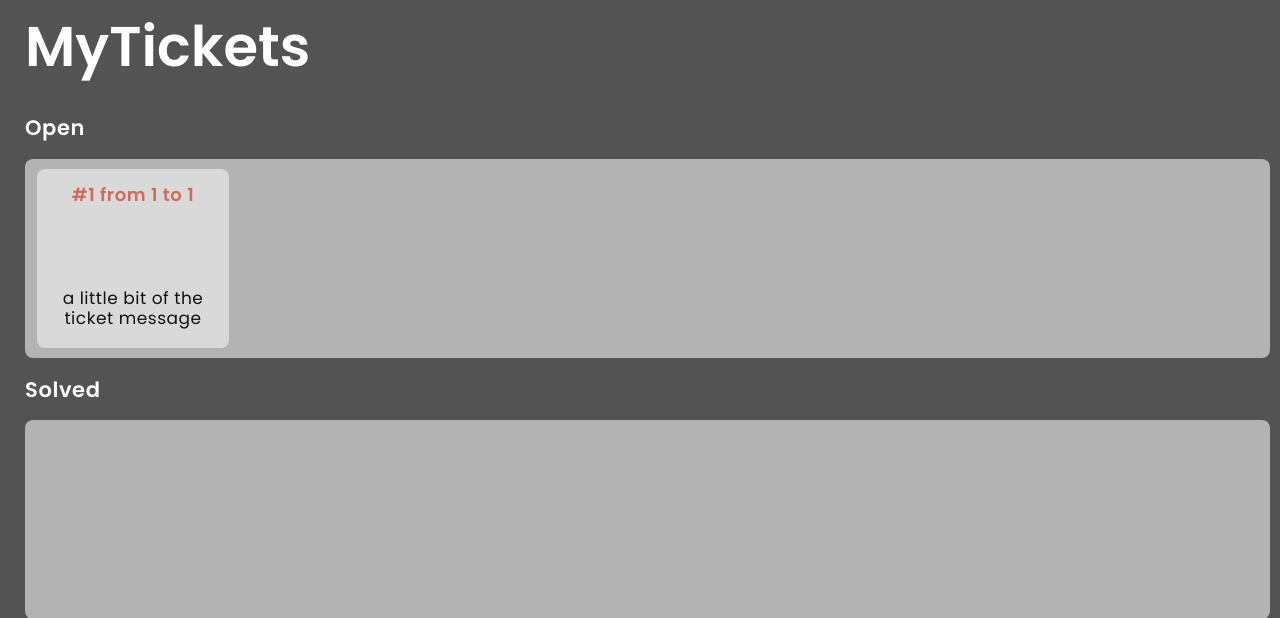
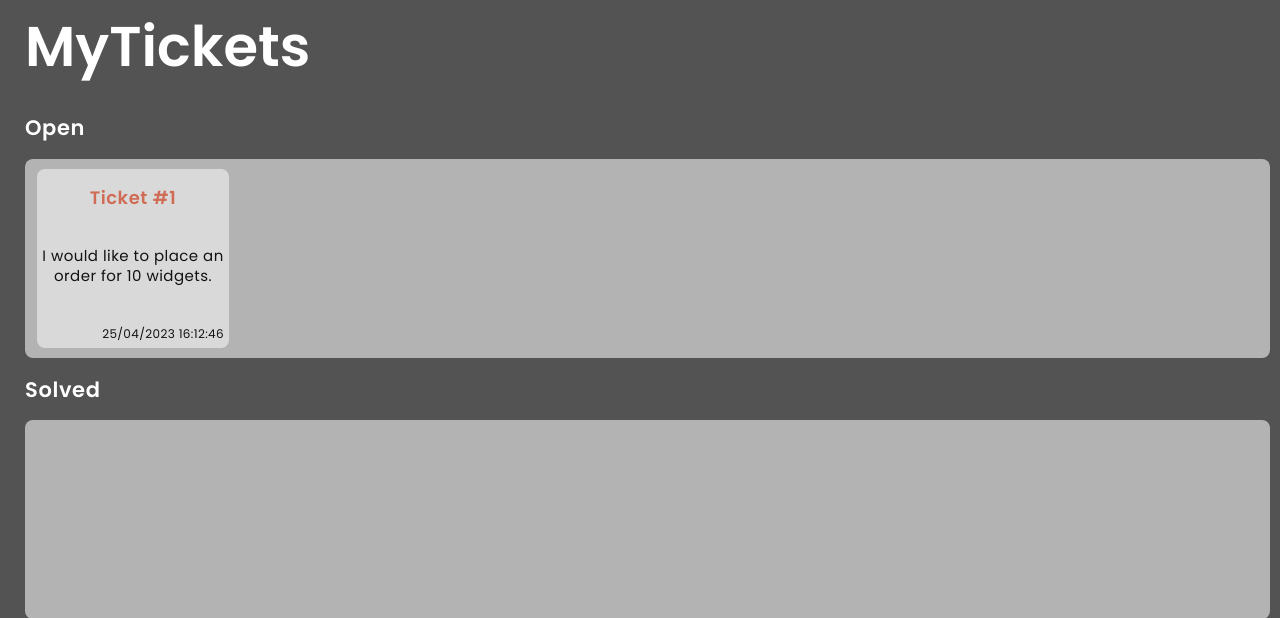
Before and after one commit to Xouteiro/TroubleTickets, a PHP site: page /pages/tickets_client.php in a window 1280 px wide. Shown: the part 92-710 px from the top of the page. Run offline with PHP 8.4, Linux system fonts and the light colour scheme; the visitor is signed in with stand-in values (Sample User, id 1); data comes from the database, SQL or seed files in the repository.

Commit message:
Finished My Tickets Page for the client

```diff
--- a/css/layout.css
+++ b/css/layout.css
@@ -242,6 +242,8 @@ div.solved-tickets{
 }
 
 div.ticket{
+    display: flex;
+    flex-direction: column;
     margin:8px;
     margin-left: 12px;
     width: 12em;
--- a/css/style.css
+++ b/css/style.css
@@ -262,28 +262,35 @@ div.solved-tickets {
 
 div.ticket{
     background-color: white;
-    position: relative;
     border-radius: 8px;
 }
 
 div.ticket h4{
     margin: auto;
     text-align: center;
-    padding: 15px;
     color: #F47458;
 }
 
 div.ticket p{
-    position: absolute;
-    bottom: 15px;
-    padding: 5px;
     margin: auto;
+    margin-left: 5px;
+    margin-right: 5px;;
     color:black;
     word-wrap: break-word;
     text-align: center;
-    align-self: flex-end;
 }
 
+div.ticket h5{
+    display:flex;
+    margin: auto;
+    margin-right: 5px;
+    margin-bottom: 4px;
+    color:black;
+    word-wrap: break-word;
+    align-self: flex-end;
+    justify-content: end;
+
+}
 
 
 
--- a/css/text.css
+++ b/css/text.css
@@ -96,7 +96,14 @@ div.questions p{
 
 div.ticket p{
     font-weight: 500;
-    font-size: 17px;
+    font-size: 15px;
+    line-height: 20px;
+    letter-spacing: 0.03em;
+}
+
+div.ticket h5{
+    font-weight: 400;
+    font-size: 12px;
     line-height: 20px;
     letter-spacing: 0.03em;
 }
--- a/templates/tickets.php
+++ b/templates/tickets.php
@@ -9,6 +9,8 @@ function output_yourtickets_page(Session $session)
   require_once(__DIR__ . '/../database/connection.db.php');
   require_once(__DIR__ . '/../database/client.class.php');
   require_once(__DIR__ . '/../database/ticket.class.php');
+  require_once(__DIR__ . '/../database/messages.class.php');
+
 
 
   $db = getDataBaseConnection();
@@ -38,6 +40,8 @@ function output_client_tickets(PDO $db, Session $session)
 {
 
   $client = Client::getClientById($db, $session->getId());
+  $messages = Message::getMessages($db,10);
+  $message_to_use = new Message(0,0,0,'0', new DateTime());
 
 ?>
   <h2>MyTickets</h2>
@@ -52,8 +56,14 @@ function output_client_tickets(PDO $db, Session $session)
   foreach ($tickets as $ticket) {
     if($ticket->status == 1) { ?>
     <div class="ticket">
-        <h4>#<?php echo $ticket->id ?> from <?php echo $ticket->client_id ?> to <?php echo $ticket->agent_id ?></h4>
-        <p>a little bit of the ticket message</p>
+        <h4>Ticket #<?php echo $ticket->id //ticket title ?>  </h4>
+        <?php foreach($messages as $message){
+          if($message->ticket_id == $ticket->id){ ?>
+           <p> <?php echo substr($message->message,0,200);
+           $message_to_use = $message;?></p>
+        <?php break; }
+          }?>
+        <h5><?php echo  $message_to_use->date_created->format('d/m/Y H:i:s')?></h5>
     </div>
     <?php
   }
```
